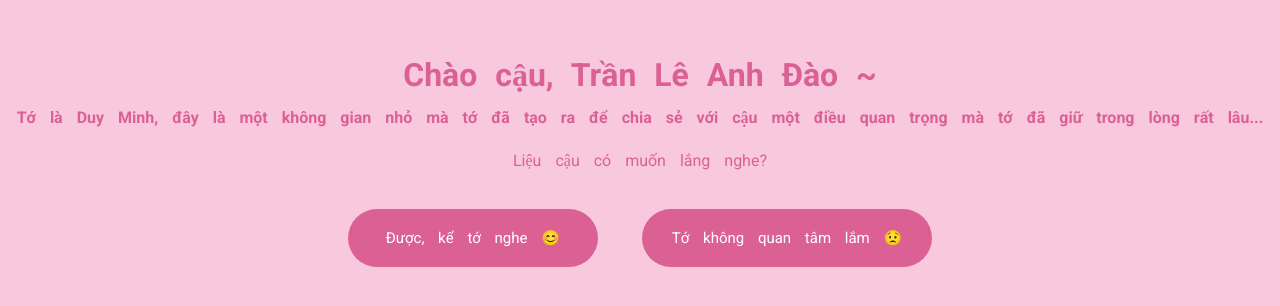
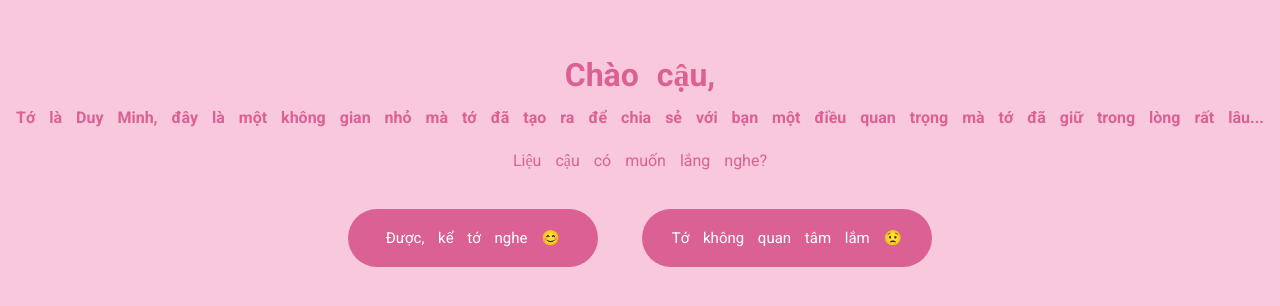
Before and after one commit to minhdev178/-, a plain HTML site: page index.html in a window 1280 px wide. Shown: the part 232-538 px from the top of the page. Drawn offline with Linux system fonts and the light colour scheme.

Commit message:
Update index.html

```diff
--- a/index.html
+++ b/index.html
@@ -8,15 +8,18 @@
     <link rel="preconnect" href="https://fonts.googleapis.com">
 <link rel="preconnect" href="https://fonts.gstatic.com" crossorigin>
 <link href="https://fonts.googleapis.com/css2?family=Caveat:wght@400..700&family=Roboto:ital,wght@0,100;0,300;0,400;0,500;0,700;0,900;1,300;1,400;1,500;1,700;1,900&display=swap" rel="stylesheet">
+    <link rel="preconnect" href="https://fonts.googleapis.com">
+<link rel="preconnect" href="https://fonts.gstatic.com" crossorigin>
+<link href="https://fonts.googleapis.com/css2?family=Caveat:wght@400..700&family=Roboto:ital,wght@0,100;0,300;0,400;0,500;0,700;0,900;1,300;1,400;1,500;1,700;1,900&display=swap" rel="stylesheet">
 </head>
 <body>
 
    <div class="container">
 
     <div>
-        <h1>Chào cậu, Trần Lê Anh Đào ~ </h1>
+        <h1>Chào cậu,</h1>
     <p>
-        <b>Tớ là Duy Minh, đây là một không gian nhỏ mà tớ đã tạo ra để chia sẻ với cậu một điều quan trọng mà tớ đã giữ trong lòng rất lâu...</b>
+        <b>Tớ là Duy Minh, đây là một không gian nhỏ mà tớ đã tạo ra để chia sẻ với bạn một điều quan trọng mà tớ đã giữ trong lòng rất lâu...</b>
     </p>
     <p>Liệu cậu có muốn lắng nghe?</p>
     <button class="btn btn--agree"><a href="./agree.html    ">Được, kể tớ nghe 😊</a></button>
```
